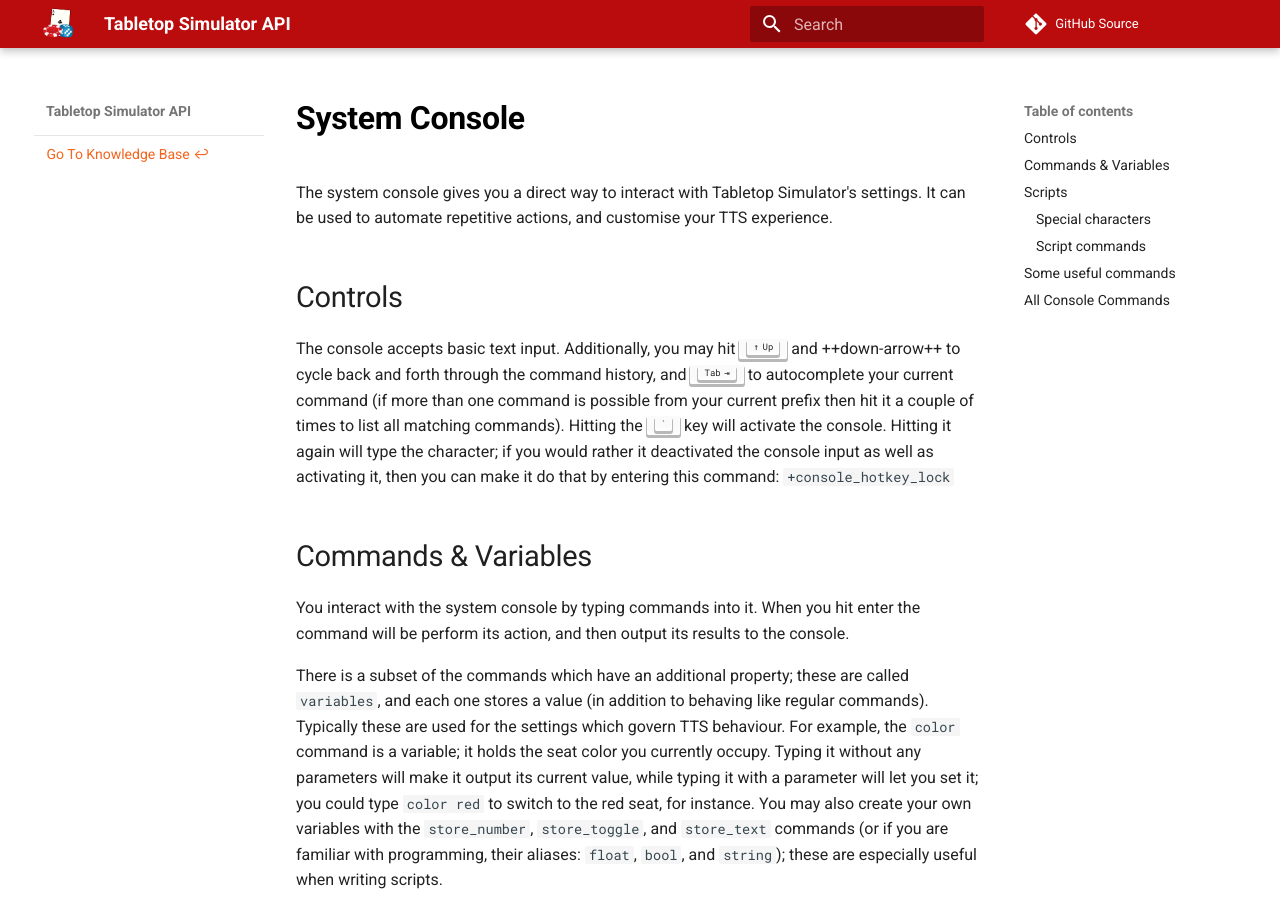
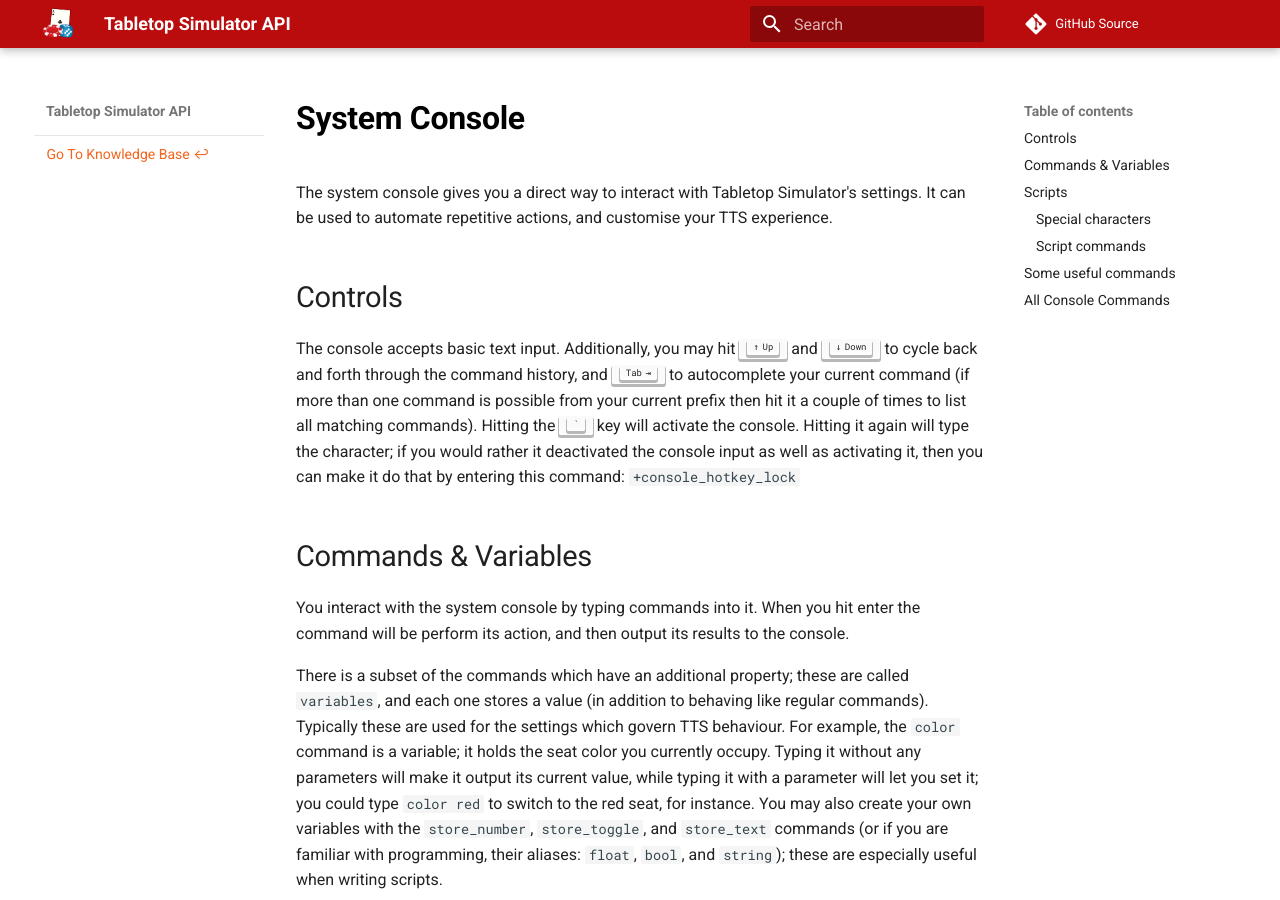
Before and after one commit to Berserk-Games/Tabletop-Simulator-API, an MkDocs documentation site: the page built from docs/systemconsole.md, in a window 1280 px wide and 900 px high. Built offline with MkDocs 1.6.1 and Material for MkDocs 9.7.7, drawn with Linux system fonts in a browser that asks for light colours; comment, search, counter and statistics services are not loaded.

Commit message:
Fix incorrect key markup
The markup should be `++arrow-down++` to render correctly.

```diff
--- a/docs/systemconsole.md
+++ b/docs/systemconsole.md
@@ -3,7 +3,7 @@
 
 ## Controls
 
-The console accepts basic text input.  Additionally, you may hit ++arrow-up++ and ++down-arrow++ to cycle back and forth through the command history, and ++tab++ to autocomplete your current command (if more than one command is possible from your current prefix then hit it a couple of times to list all matching commands).  Hitting the ++grave++ key will activate the console.  Hitting it again will type the character; if you would rather it deactivated the console input as well as activating it, then you can make it do that by entering this command: `+console_hotkey_lock`
+The console accepts basic text input.  Additionally, you may hit ++arrow-up++ and ++arrow-down++ to cycle back and forth through the command history, and ++tab++ to autocomplete your current command (if more than one command is possible from your current prefix then hit it a couple of times to list all matching commands).  Hitting the ++grave++ key will activate the console.  Hitting it again will type the character; if you would rather it deactivated the console input as well as activating it, then you can make it do that by entering this command: `+console_hotkey_lock`
 
 
 ## Commands & Variables
```
